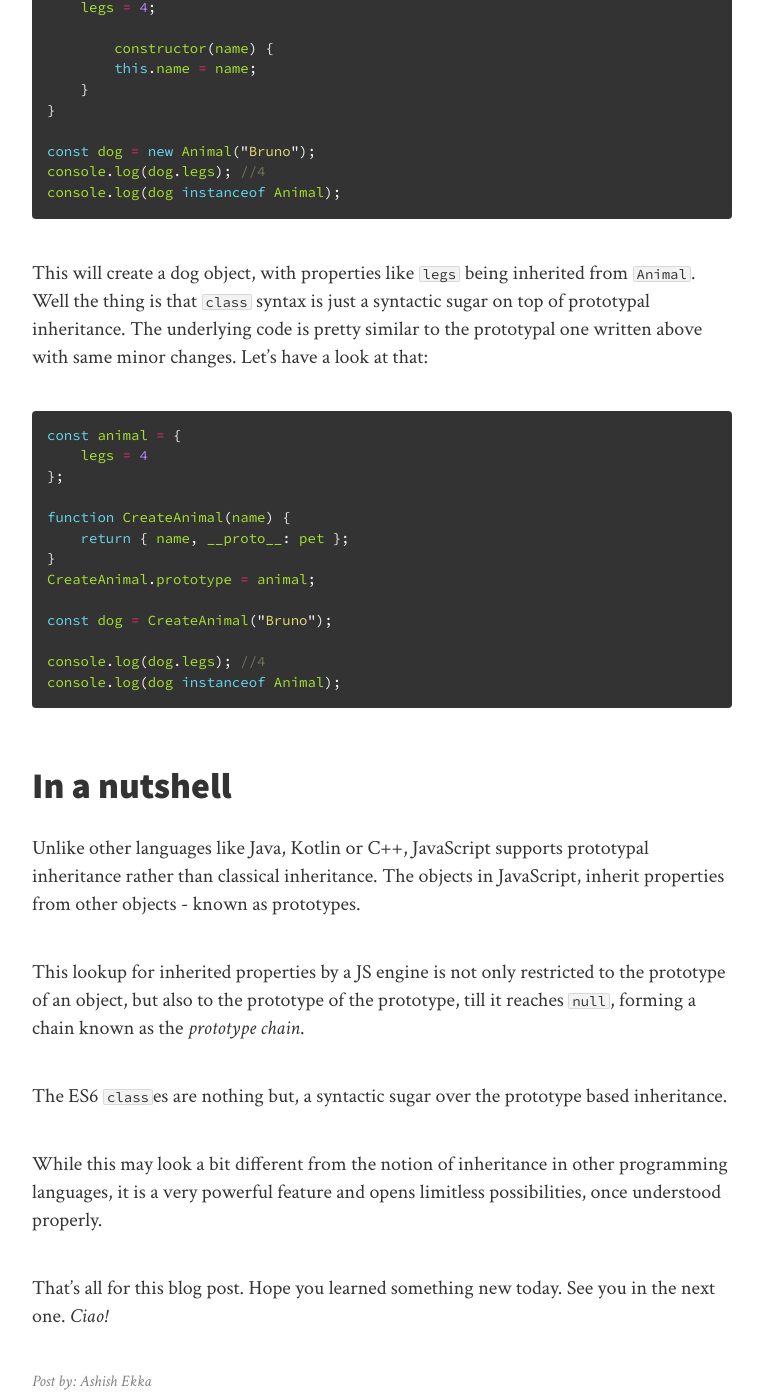
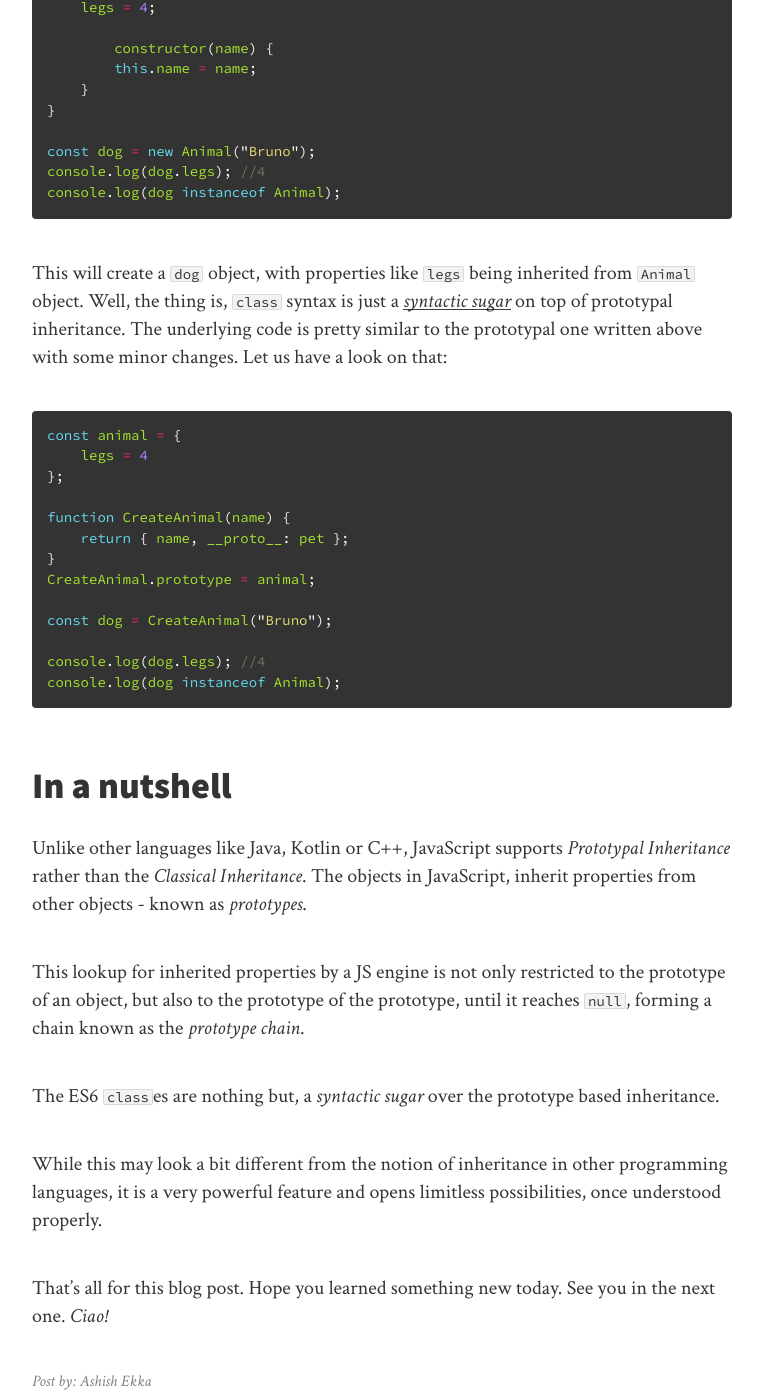
Before and after one commit to ashishekka97/blogs, a Jekyll site: the page built from _posts/2021-07-04-demystifying-prototypal-inheritance-in-js.md, in a window 1280 px wide and 1400 px high, scrolled down 6148 px. Shown: the whole window, without its empty margins (258-1021 px from the left). Built offline with Jekyll 4.4.1, drawn with Linux system fonts in a browser that asks for light colours; nearby versions of some CDN libraries; some of the changed text lies outside the part shown.

Commit message:
Minor blog changes

````diff
--- a/_posts/2021-07-04-demystifying-prototypal-inheritance-in-js.md
+++ b/_posts/2021-07-04-demystifying-prototypal-inheritance-in-js.md
@@ -41,7 +41,7 @@ console.log(Array.prototype);
 console.log(fruits.__proto__ === Array.prototype);
 ```
 
-This outputs:
+This will give the print the following output:
 
 ```bash
 [constructor: ƒ, concat: ƒ, copyWithin: ƒ, fill: ƒ, find: ƒ, …]
@@ -51,7 +51,7 @@ true
 
 ## Own Properties vs. Inherited Properties
 
-In the above snippets, we saw that, when we create an `Array` in JS, it automatically inherits all the properties from the `Array` object. Let's check what will happen if we create an `Object` instead with some properties:
+In the above snippets, we saw that, when we create an `Array` in JS, it automatically inherits all the properties from the `Array` object. Let us check, what will happen if we create an `Object` instead with some properties?
 
 ```javascript
 const user = {
@@ -75,17 +75,17 @@ We can see that the `user.job` is the `user`'s *own property*, while `user.toStr
 
 In this case, the JS engine first tries to find the `toString()` method in the `user` object. And since it can't find any `toString()` method in  `user` object, the JS engine then tries to find `toString()` method in the `user`'s prototype, i.e `Object.prototype`.
 
-This is the reason that when we type `user.` in the IDE, the intellisense list downs the `user`'s *own properties* like `name`, `age`, and `job` as well as *inherited properties* like `toString()`, `valueOf()`.
+This is the reason that when we type `user.` in the IDE, the ntelliSense list downs the `user`'s *own properties* like `name`, `age`, and `job` as well as the *inherited properties* like `toString()`, `valueOf()`.
 
-JavaScript does provides an inherited method - `hasOwnProperty(key)` to determine if a particular property is an *inherited property* or if is it's *own property*.
+JavaScript does provides an inherited method - `hasOwnProperty(key)` to determine if a particular property is it's *own property* or an *inherited property*.
 
 ## The prototype chain
 
-JavaScript uses this mechanism to create an inheritance chain till the `Object.prototype` is reached. This chain is known as the *Prototype Chain*.
+JavaScript uses this mechanism to create an inheritance chain until the `Object.prototype` is reached in the hierarchy. This chain is commonly known as the *Prototype Chain*.
 
 > Everything is an `Object` in JavaScript. The arrays, functions. Everything!
 
-The reason why we hear every one say the above line is because:  Every object, function, array will have a prototype chain pointing back to the `Object.prototype`.
+The reason why we hear every one say the above quote is because:  Every object, function and array will have a prototype chain pointing back to the `Object.prototype`.
 
 Have a look at this snippet below:
 
@@ -120,11 +120,11 @@ null
 null
 ```
 
-As we can see here, `fun.__proto__.__proto__` is having a reference to `Object.prototype` and the `__proto__` inside `Object.prototype` is having a reference to `null`, stating that this is the last link in the prototype chain.
+As we can see here, `fun.__proto__.__proto__` is having a reference to `Object.prototype` and the `__proto__` inside `Object.prototype` is having a reference to `null`, stating that this is the last link in the *Prototype Chain*.
 
 ## F.prototype
 
-You must be wondering what `Array.prototype` and `Object.prototype` is? Well, `F.prototype` is nothing but a regular property named "`prototype`" on `F`. We know that we can create a new object in JavaScript using the constructor, like `new F()`.
+You must be wondering, what `Array.prototype` and `Object.prototype` is? Well, `F.prototype` is nothing but a regular property named "`prototype`" on `F`. We know that we can create a new object in JavaScript using the constructor, like `new F()`.
 
 If `F.protoype` is a property, then the `new` operator uses this property to set the `[[Prototype]]` for this new object.
 
@@ -175,7 +175,7 @@ console.log(dog.legs); //4
 console.log(dog instanceof Animal);
 ```
 
-This will create a dog object, with properties like `legs` being inherited from `Animal`. Well the thing is that `class` syntax is just a syntactic sugar on top of prototypal inheritance. The underlying code is pretty similar to the prototypal one written above with same minor changes. Let's have a look at that:
+This will create a `dog` object, with properties like `legs` being inherited from `Animal` object. Well, the thing is, `class` syntax is just a [*syntactic sugar*](https://imgflip.com/i/5gf5gw) on top of prototypal inheritance. The underlying code is pretty similar to the prototypal one written above with some minor changes. Let us have a look on that:
 
 ```javascript
 const animal = {
@@ -195,11 +195,11 @@ console.log(dog instanceof Animal);
 
 ## In a nutshell
 
-Unlike other languages like Java, Kotlin or C++, JavaScript supports prototypal inheritance rather than classical inheritance. The objects in JavaScript, inherit properties from other objects - known as prototypes.
+Unlike other languages like Java, Kotlin or C++, JavaScript supports *Prototypal Inheritance* rather than the *Classical Inheritance*. The objects in JavaScript, inherit properties from other objects - known as *prototypes*.
 
-This lookup for inherited properties by a JS engine is not only restricted to the prototype of an object, but also to the prototype of the prototype, till it reaches `null`, forming a chain known as the *prototype chain*.
+This lookup for inherited properties by a JS engine is not only restricted to the prototype of an object, but also to the prototype of the prototype, until it reaches `null`, forming a chain known as the *prototype chain*.
 
-The ES6 `class`es are nothing but, a syntactic sugar over the prototype based inheritance.
+The ES6 `class`es are nothing but, a *syntactic sugar* over the prototype based inheritance.
 
 While this may look a bit different from the notion of inheritance in other programming languages, it is a very powerful feature and opens limitless possibilities, once understood properly.
 
````
Also changed, not shown: other parts of _posts/2021-07-04-demystifying-prototypal-inheritance-in-js.md (+2 -2 lines), _posts/2021-05-30-adding-suspense-to-callbacks.md (+2 -2 lines).
